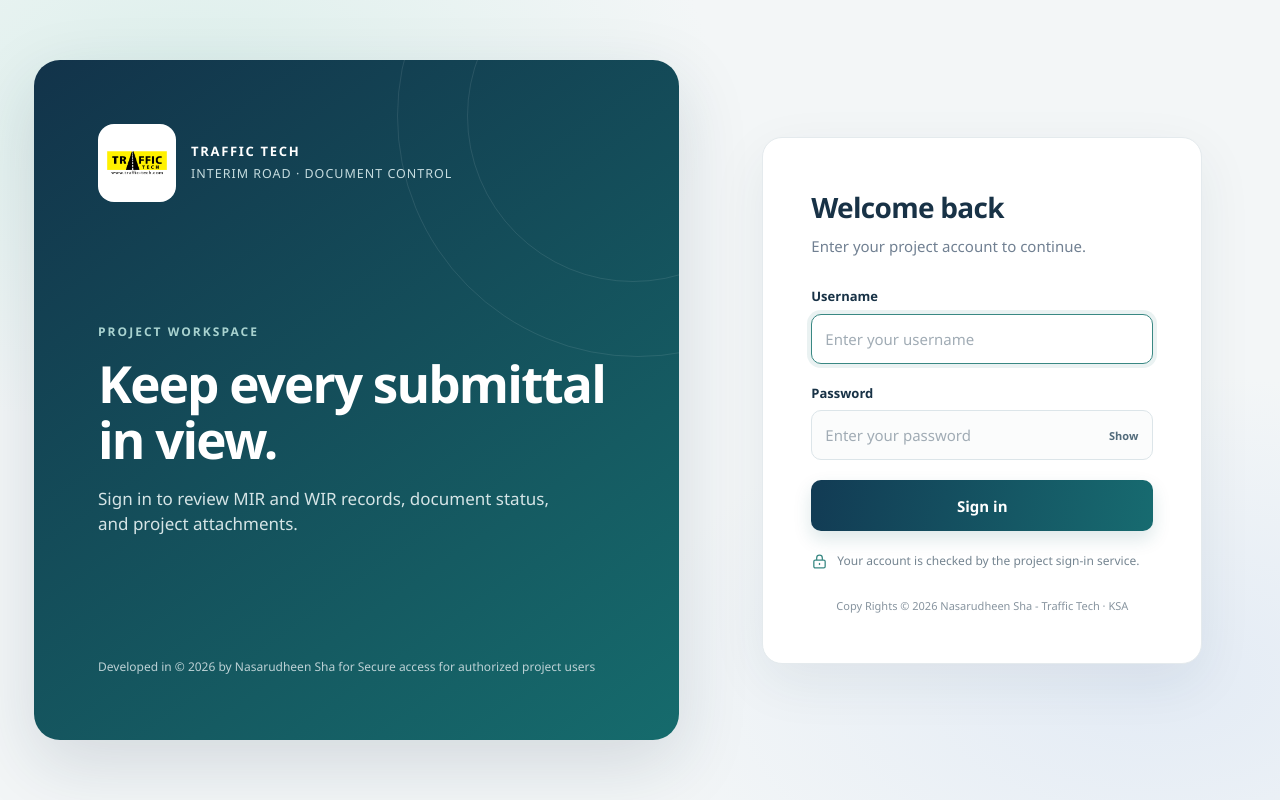
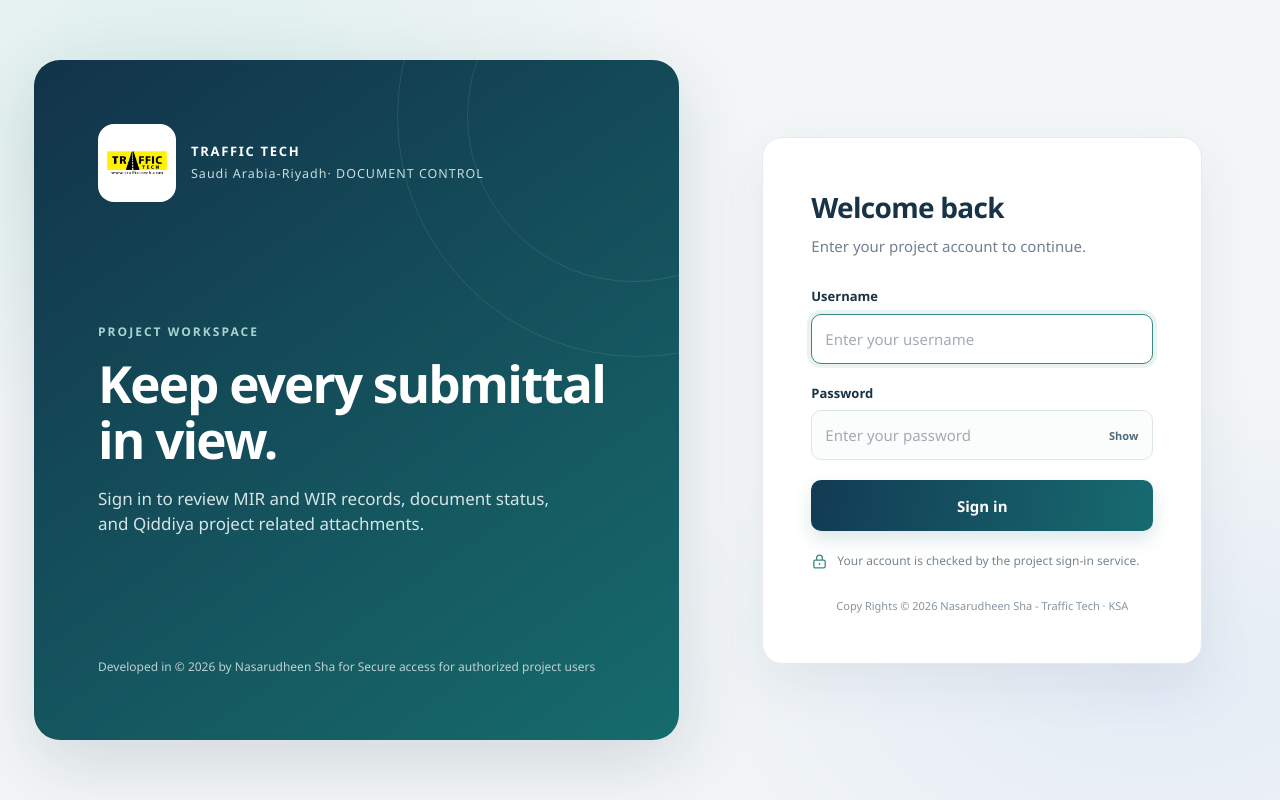
Before and after one commit to traffictech94/TTG-Doc, a plain HTML site: page index.html in a window 1280 px wide. Drawn offline with Linux system fonts and the light colour scheme.

Commit message:
Update index.html

```diff
--- a/index.html
+++ b/index.html
@@ -12,13 +12,13 @@
 <body>
 <main class="page">
   <section class="intro" aria-label="Traffic Tech">
-    <div class="brand"><img src="Logo/TR.jpg" alt="Traffic Tech logo"><div><strong>TRAFFIC TECH</strong><small>INTERIM ROAD · DOCUMENT CONTROL</small></div></div>
-    <div class="intro-copy"><p class="eyebrow">Project workspace</p><h1>Keep every submittal in view.</h1><p>Sign in to review MIR and WIR records, document status, and project attachments.</p></div>
+    <div class="brand"><img src="Logo/TR.jpg" alt="Traffic Tech logo"><div><strong>TRAFFIC TECH</strong><small>Saudi Arabia-Riyadh· DOCUMENT CONTROL</small></div></div>
+    <div class="intro-copy"><p class="eyebrow">Project workspace</p><h1>Keep every submittal in view.</h1><p>Sign in to review MIR and WIR records, document status, and Qiddiya project related attachments.</p></div>
     <div class="intro-foot">Developed in © 2026 by Nasarudheen Sha for Secure access for authorized project users</div>
   </section>
   <section class="form-side">
     <div class="login-card">
-      <div class="mobile-brand"><img src="Logo/TR.jpg" alt=""><div><b>TRAFFIC TECH</b><small>INTERIM ROAD · DOCUMENT CONTROL</small></div></div>
+      <div class="mobile-brand"><img src="Logo/TR.jpg" alt=""><div><b>TRAFFIC TECH</b><small>Saudi Arabia-Riyadh· DOCUMENT CONTROL</small></div></div>
       <h2 class="form-heading">Welcome back</h2><p class="form-sub">Enter your project account to continue.</p>
       <form id="loginForm" autocomplete="on">
         <div class="field"><label for="username">Username</label><div class="input-wrap"><input id="username" name="username" type="text" autocomplete="username" placeholder="Enter your username" required autofocus></div></div>
```
